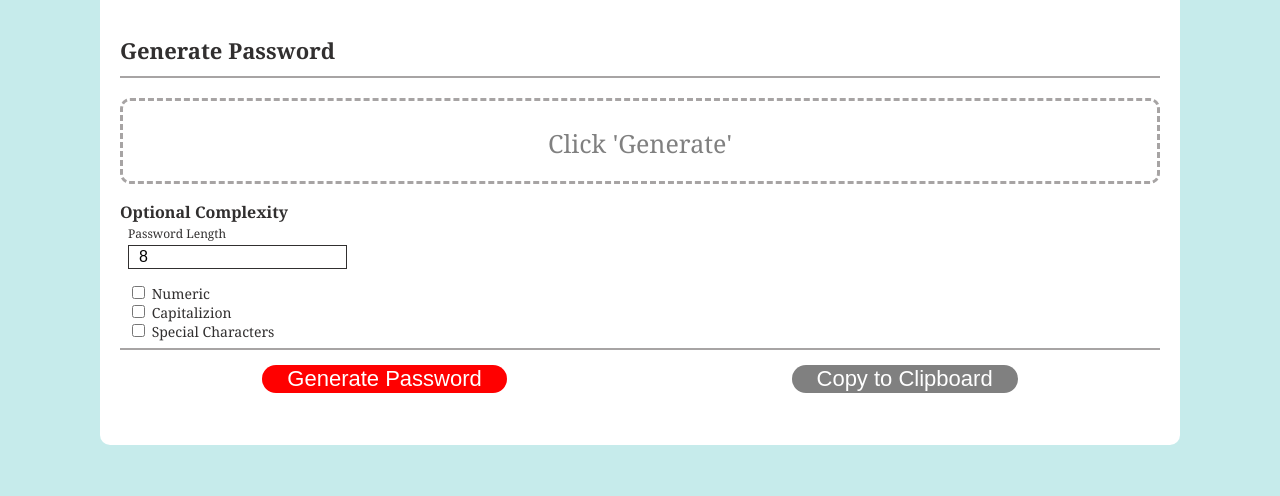
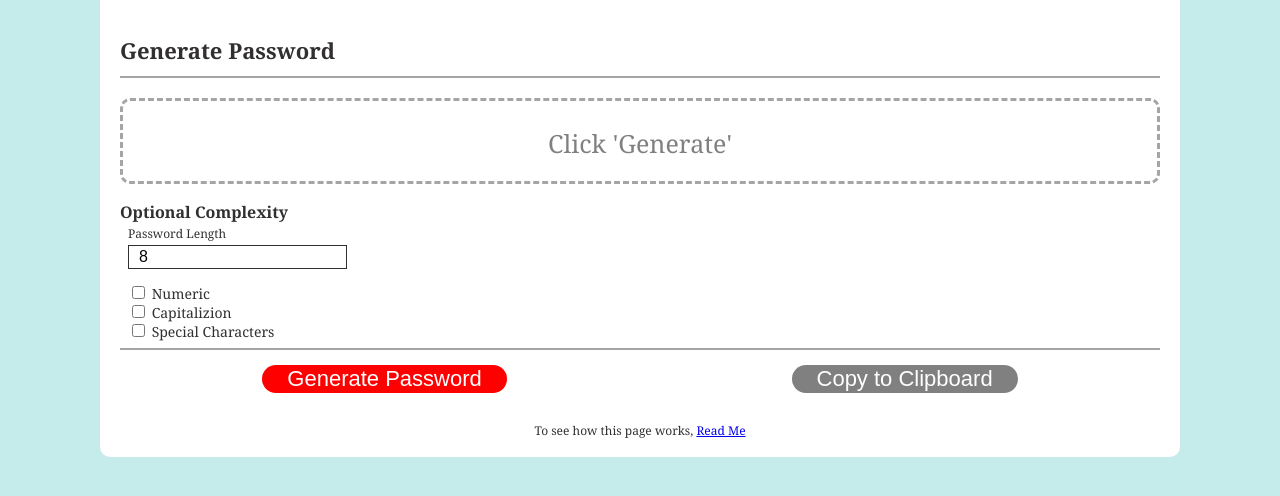
Before and after one commit to evwhite2/passwordgenerator, a plain HTML site: page index.html in a window 1280 px wide. Shown: the part 116-612 px from the top of the page. Drawn offline with Linux system fonts and the light colour scheme.

Commit message:
updating README file and adding link on HTML page

```diff
--- a/index.html
+++ b/index.html
@@ -7,36 +7,7 @@
     <link href="reset.css" rel="stylesheet">
     <link href="style.css" rel="stylesheet">
 
-    <title>Document</title>
-<!--
-    # Unit 03 JavaScript Homework: Password Generator
-
-    ## Instructions
-
-    Create an application that generates a random password based on user-selected criteria. This app will run in the browser and feature dynamically updated HTML and CSS powered by your JavaScript code.
-
-    The user will be prompted to choose from the following password criteria:
-
-    * Length (must be between 8 and 128 characters)
-
-    * Character type:
-
-      * Special characters
-
-      * Numeric characters
-
-      * Lowercase characters
-
-      * Uppercase characters
-
-    The application should validate user input and ensure that at least one character type is selected.
-
-    The user will also have the option to click a button to copy the password to their clipboard.
-
-    Your application should also be responsive, ensuring that it adapts to multiple screen sizes.
-
-    ![password generator demo](./Assets/03-JavaScript-homework-demo.png)     -->
-
+    <title>Password Generator</title>
 </head>
 <body>
     <h1> Password Generator</h1>
@@ -86,6 +57,7 @@
 
         </div>
         <br><br>
+        <p>To see how this page works, <a href="/README.md">Read Me</a></p>
 
     </div>
     </div>
```
Also changed, not shown: 1 other file.
